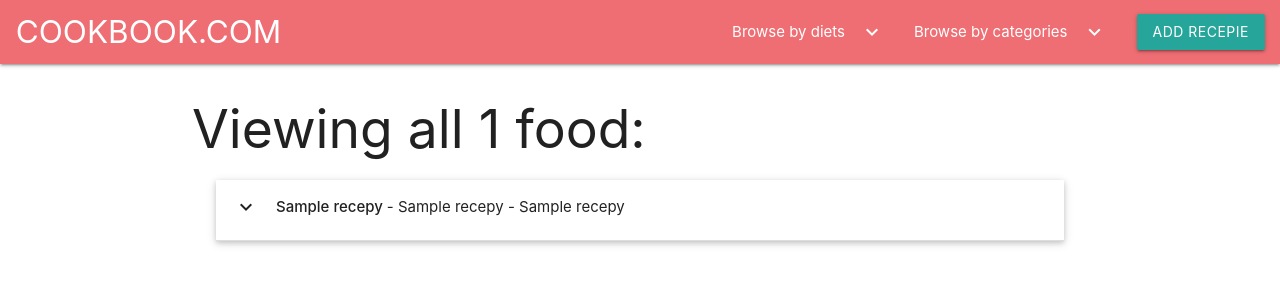
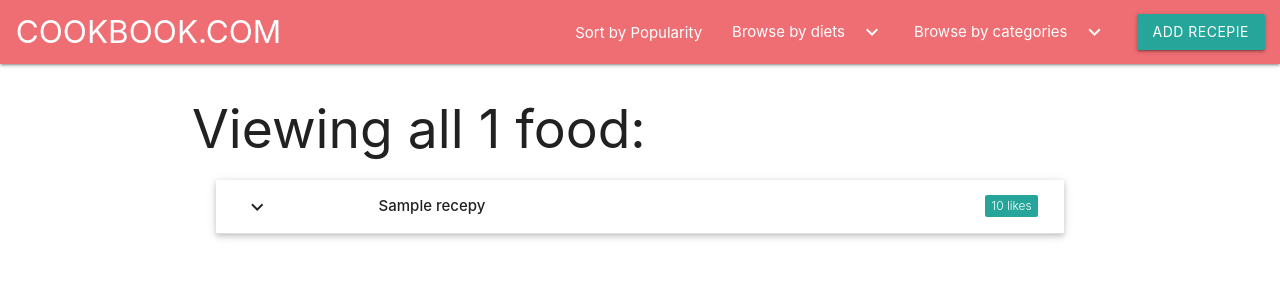
Before and after one commit to pome1juice/cookbook, a Flask app: page /get_recepies_ofdie/1 in a window 1280 px wide. Shown: the top 300 px of the page. Run offline with Flask 2, Linux system fonts and the light colour scheme; grey boxes marked "Sample" are stand-in pictures; a database or web service that is not in the repository returns one stand-in record (values such as "Sample title"); some libraries are stand-ins or nearby versions.

Commit message:
monday final upload

```diff
--- a/app.py
+++ b/app.py
@@ -43,6 +43,12 @@ def get_recepies_ofdie(diet_name):
     return render_template("recepiesdiet.html",
     recepies=mongo.db.recepies.find(myquery), diet_name=diet_name)
 
+@app.route('/get_recepies_ofvote')
+def get_recepies_ofvote():
+    recepies=mongo.db.recepies.find().sort([("recepie_votes", -1)])
+    return render_template("recepies.html",
+    recepies=recepies)
+
 @app.route('/add_recepie')
 def add_recepie():
     _categories=mongo.db.categories.find()
@@ -86,7 +92,7 @@ def like_recepie(recepie_id):
         'diet_name':rec['diet_name'],
         'recepie_img':rec['recepie_img']
     })
-    return redirect(url_for('get_recepies'))
+    return redirect(url_for('get_recepies_ofvote'))
 
 @app.route('/update_recepie/<recepie_id>', methods=["POST"])
 def update_recepie(recepie_id):
--- a/templates/base.html
+++ b/templates/base.html
@@ -10,6 +10,10 @@
 <body>
     <header>
         <ul id="slide-out" class="sidenav">
+            <li><a class="waves-effect" href="{{ url_for('get_recepies_ofvote') }}">Sort by Popularity</a></li>
+            <li>
+                <div class="divider"></div>
+            </li>
             <li><a class="subheader">Browse by diet</a></li>
             <li><a class="waves-effect" href="{{ url_for('get_recepies_ofdie', diet_name='Vegan and Vegeterian') }}">Vegan and Vegeterian</a></li>
             <li><a class="waves-effect" href="{{ url_for('get_recepies_ofdie', diet_name='Gluten Free') }}">Gluten Free</a></li>
@@ -53,6 +57,7 @@
             <div class="nav-wrapper menu">
                 <a href="{{ url_for('get_recepies') }}" class="brand-logo icon">COOKBOOK.COM</a>
                 <ul class="right hide-on-med-and-down menuul">
+                    <li><a class="waves-effect" href="{{ url_for('get_recepies_ofvote') }}">Sort by Popularity</a></li>
                     <li><a class="dropdown-trigger" href="#!" data-target="dropdown2">Browse by diets<i class="material-icons right">keyboard_arrow_down</i></a></li>
                     <li><a class="dropdown-trigger" href="#!" data-target="dropdown1">Browse by categories<i class="material-icons right">keyboard_arrow_down</i></a></li>
                     <li><a href="{{ url_for('add_recepie') }}" class="waves-effect waves-light btn align-enter">Add recepie</a></li>
--- a/templates/recepiesdiet.html
+++ b/templates/recepiesdiet.html
@@ -3,15 +3,21 @@
 <ul class="collapsible popout" data-collapsible="accordion">
     {% for recepie in recepies %}
     <li>
-        <div class="collapsible-header">
-            <div class="col s3">
-                <i class="material-icons">keyboard_arrow_down</i>
-            </div>
-            <div class="col s9 recepie-header">
-                <strong>{{recepie.recepie_name}} </strong>- {{recepie.category_name}} - {{recepie.diet_name}}
+        <div class="collapsible-header recepie_header" style="display:block; margin-bottom:0.4em;">
+            <div class="row" style="margin-bottom:-0.5em;">
+                <div class="col s2 left left-align recepie_dropdown" style="float:left;">
+                    <div><i class="material-icons">keyboard_arrow_down</i></div>
+                </div>
+                <div class="col s8 recepie_text" style="float:left;">
+                    <strong>{{recepie.recepie_name}} </strong>
+                </div>
+                <div class="col s2 right right-align recepie_vote" style="float:right;">
+                    <div><span class="new badge right right-align" data-badge-caption="likes">{{recepie.recepie_votes}}</span></div>
+                </div>
             </div>
         </div>
         <div class="collapsible-body">
+            <span>{{recepie.category_name}}</span> <i class="tiny material-icons">add</i> <span>{{recepie.diet_name}}</span>
             <div class="col s12 m8 offset-m2 l6 offset-l3">
                 <div class="card-panel grey lighten-5 z-depth-1">
                     <div class="row valign-wrapper">
@@ -29,7 +35,6 @@
             </div>
 
             <div class="col s2 right">
-                Has been liked {{recepie.recepie_votes}} times
                 <a href="{{ url_for('like_recepie', recepie_id=recepie._id) }}" class="waves-effect waves-light btn btn_small redalign-right green">like</a>
                 <a href="{{ url_for('edit_recepie', recepie_id=recepie._id) }}" class="waves-effect waves-light btn btn_small align-right">Edit</a>
             </div>
```
Also changed, not shown: templates/recepies.html (+12 -7 lines), templates/recepiescat.html (+12 -7 lines), static/css/style.css (line endings or trailing spaces), templates/recepiesvote.html (added).
